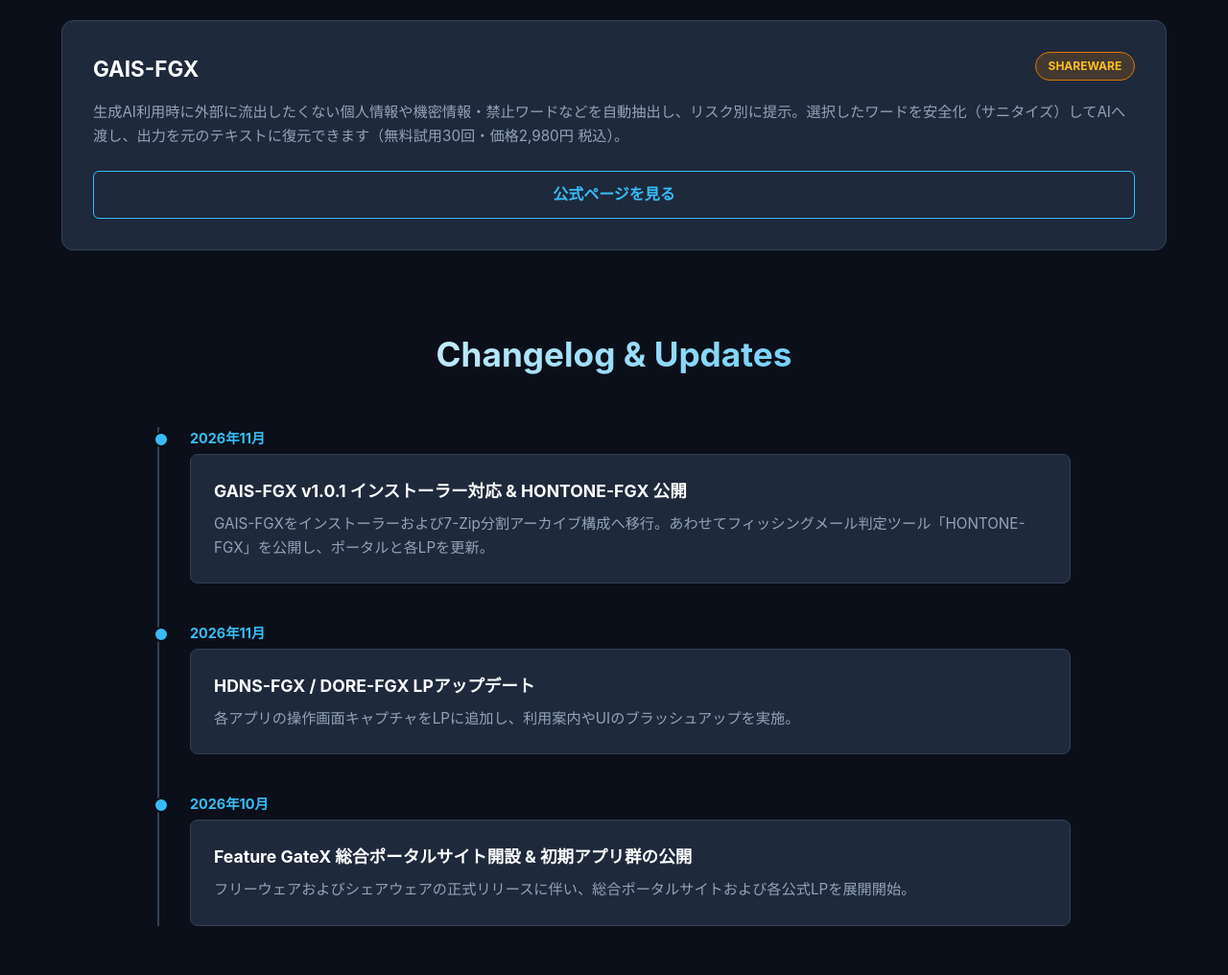
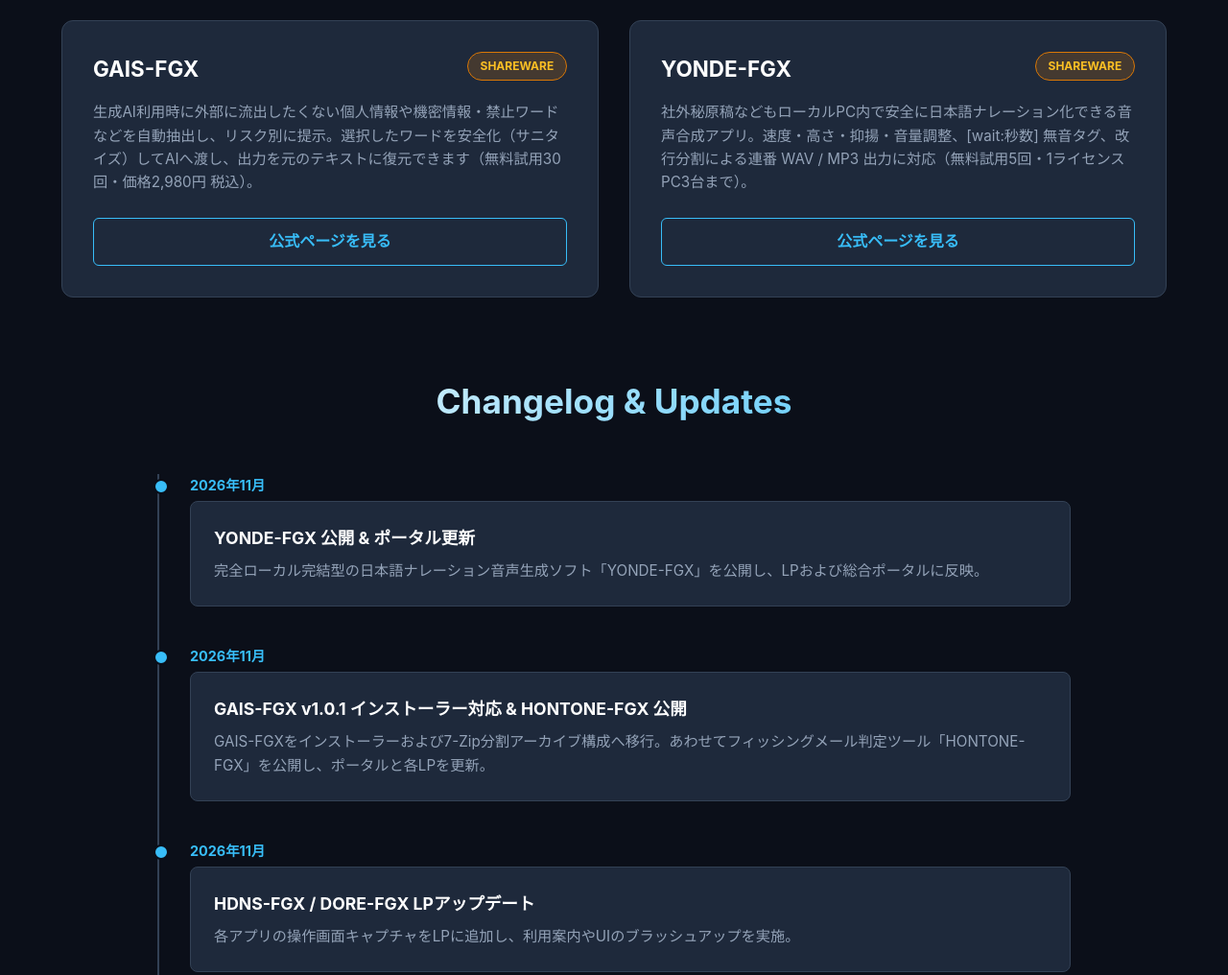
Before and after one commit to roseGarden2500/FGX-Portal, a plain HTML site: page index.html in a window 1280 px wide. Shown: the part 2057-3073 px from the top of the page at 96% size. Drawn offline with Linux system fonts and the light colour scheme.

Commit message:
YONDE-FGXを追加

```diff
--- a/index.html
+++ b/index.html
@@ -557,6 +557,17 @@
                 </div>
                 <a href="https://rosegarden2500.github.io/GAIS-FGX_LP/" class="app-link" target="_blank" rel="noopener">公式ページを見る</a>
             </div>
+
+            <div class="app-card">
+                <div>
+                    <div class="app-header">
+                        <div class="app-name">YONDE-FGX</div>
+                        <span class="badge share">Shareware</span>
+                    </div>
+                    <p class="app-desc">社外秘原稿などもローカルPC内で安全に日本語ナレーション化できる音声合成アプリ。速度・高さ・抑揚・音量調整、[wait:秒数] 無音タグ、改行分割による連番 WAV / MP3 出力に対応（無料試用5回・1ライセンスPC3台まで）。</p>
+                </div>
+                <a href="https://rosegarden2500.github.io/YONDE-FGX_LP/" class="app-link" target="_blank" rel="noopener">公式ページを見る</a>
+            </div>
         </div>
     </section>
 
@@ -567,7 +578,14 @@
             <div class="timeline-item">
                 <div class="timeline-date">2026年11月</div>
                 <div class="timeline-content">
-                    <h3>GAIS-FGX v1.0.1 インストーラー対応 & HONTONE-FGX 公開</h3>
+                    <h3>YONDE-FGX 公開 &amp; ポータル更新</h3>
+                    <p>完全ローカル完結型の日本語ナレーション音声生成ソフト「YONDE-FGX」を公開し、LPおよび総合ポータルに反映。</p>
+                </div>
+            </div>
+            <div class="timeline-item">
+                <div class="timeline-date">2026年11月</div>
+                <div class="timeline-content">
+                    <h3>GAIS-FGX v1.0.1 インストーラー対応 &amp; HONTONE-FGX 公開</h3>
                     <p>GAIS-FGXをインストーラーおよび7-Zip分割アーカイブ構成へ移行。あわせてフィッシングメール判定ツール「HONTONE-FGX」を公開し、ポータルと各LPを更新。</p>
                 </div>
             </div>
@@ -581,7 +599,7 @@
             <div class="timeline-item">
                 <div class="timeline-date">2026年10月</div>
                 <div class="timeline-content">
-                    <h3>Feature GateX 総合ポータルサイト開設 & 初期アプリ群の公開</h3>
+                    <h3>Feature GateX 総合ポータルサイト開設 &amp; 初期アプリ群の公開</h3>
                     <p>フリーウェアおよびシェアウェアの正式リリースに伴い、総合ポータルサイトおよび各公式LPを展開開始。</p>
                 </div>
             </div>
```
